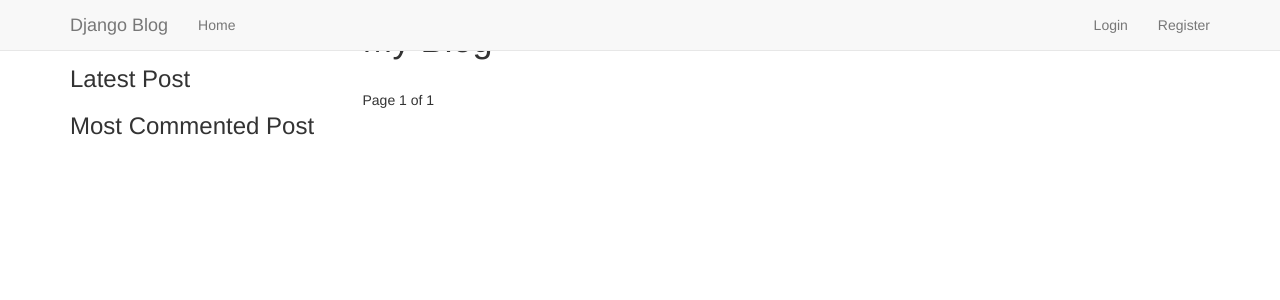
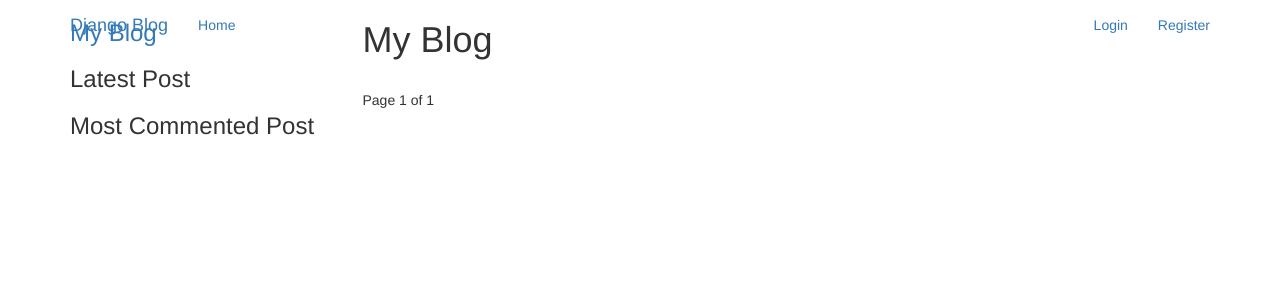
Before and after one commit to jmrcastillo/myblog, a Django app: page / in a window 1280 px wide. Shown: the top 300 px of the page. Run offline with Django 3.2, Linux system fonts and the light colour scheme; data that the repository does not hold is empty; some libraries are stand-ins or nearby versions.

Commit message:
modify design

```diff
--- a/blog/templates/blog/blog.html
+++ b/blog/templates/blog/blog.html
@@ -2,6 +2,13 @@
 
 {% extends "base.html" %}
 {% load blog_tags %}
+
+{% load static %}
+
+{% block css %}
+    {{ block.super }}
+	<link rel="stylesheet" type="text/css" href="{% static 'css/blog.css' %}">
+{% endblock css %}
 
 {% block content %}
 <div class="container container-marg">
--- a/blog/templates/blog/post/detail.html
+++ b/blog/templates/blog/post/detail.html
@@ -50,7 +50,7 @@
     <form action="." method="post">
         {{ comment_form.as_p }}
         {% csrf_token %}
-        <p><input type="submit" value="Add comment"></p>
+        <p><input class="comment-button" type="submit" value="Add comment"></p>
     </form>
     {% endif %}
 {% endblock content_blog %}
--- a/blog/templates/blog/post/share.html
+++ b/blog/templates/blog/post/share.html
@@ -20,4 +20,4 @@
             <input type="submit" value="Send e-mail">
         </form>
     {% endif %}
-{% endblock_blog %}
+{% endblock content_blog %}
--- a/templates/base.html
+++ b/templates/base.html
@@ -8,9 +8,12 @@
 	<title>{% block title %}My Blog{% endblock title %}</title>
 
 	<meta name="viewport" content="width=device-width, initial-scale=1">
+
+    {% block css %}
+	<link rel="stylesheet" type="text/css" href="{% static 'css/base.css' %}">
 	<link rel="stylesheet" type="text/css" href="{% static 'css/bootstrap.min.css' %}">
-	<link rel="stylesheet" type="text/css" href="{% static 'css/blog.css' %}">
 	<link rel="stylesheet" type="text/css" href="{% static 'css/users.css' %}">
+    {% endblock css %}
 
 </head>
 <body>
--- a/templates/snippets/nav.html
+++ b/templates/snippets/nav.html
@@ -1,6 +1,6 @@
 
 
-<nav class="navbar navbar-default navbar-fixed-top">
+<nav class="navbar navbar-fixed-top">
     <div class="container">
         <a class="navbar-brand mr-4" href="{% url 'blog:post_list' %}">Django Blog</a>
         <button class="navbar-toggle" type="button" data-toggle="collapse" data-target="#the-menu">
@@ -18,8 +18,8 @@
                     <a class="navbar-text nav-link " href="{% url 'profile' %}">Profile</a>
                     <a class="navbar-text nav-link " href="{% url 'logout' %}">Logout</a>
                 {% else %}
-                    <a class="navbar-text nav navbar-nav " href="{% url 'login' %}">Login</a>
-                    <a class="navbar-link navbar-text nav navbar-nav " href="{% url 'register' %}">Register</a>
+                    <a class="navbar-text navbar-nav " href="{% url 'login' %}">Login</a>
+                    <a class="navbar-nav navbar-link navbar-text " href="{% url 'register' %}">Register</a>
                 {% endif %}
             </div>
 
```
